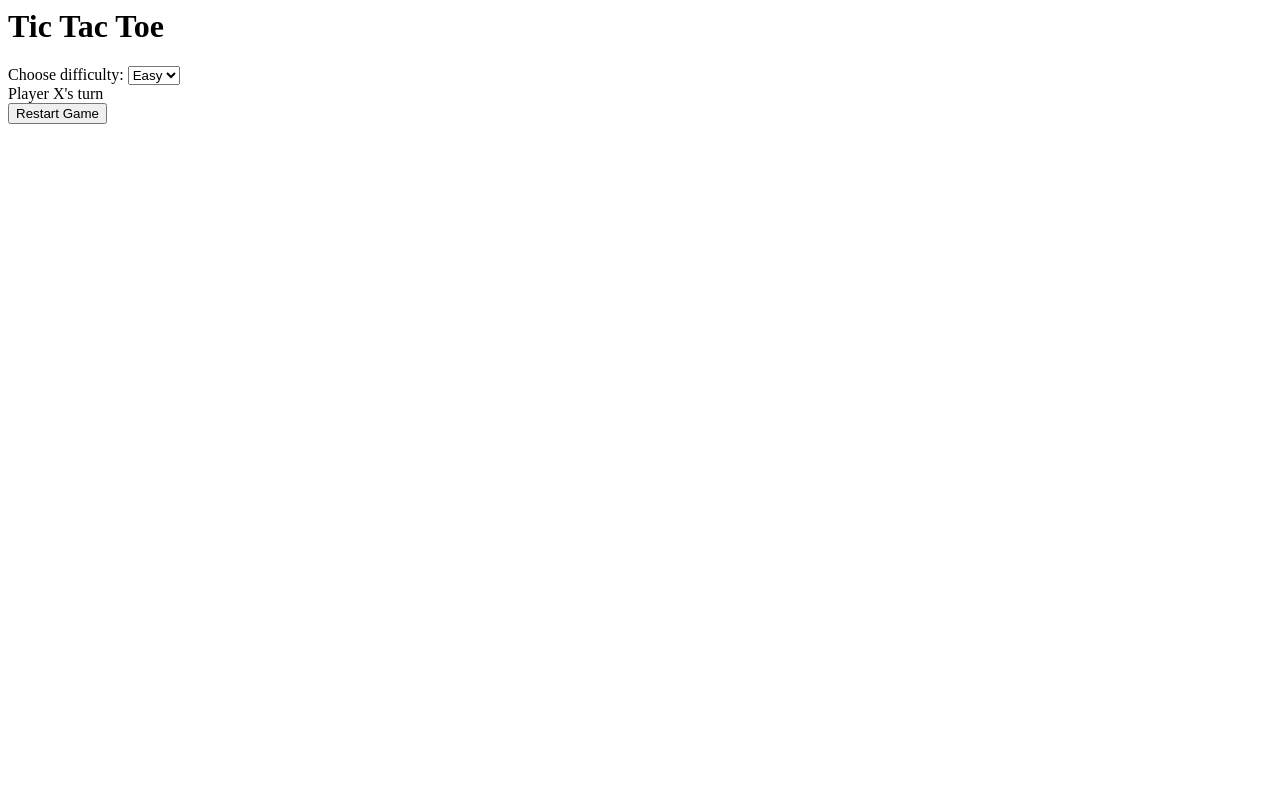
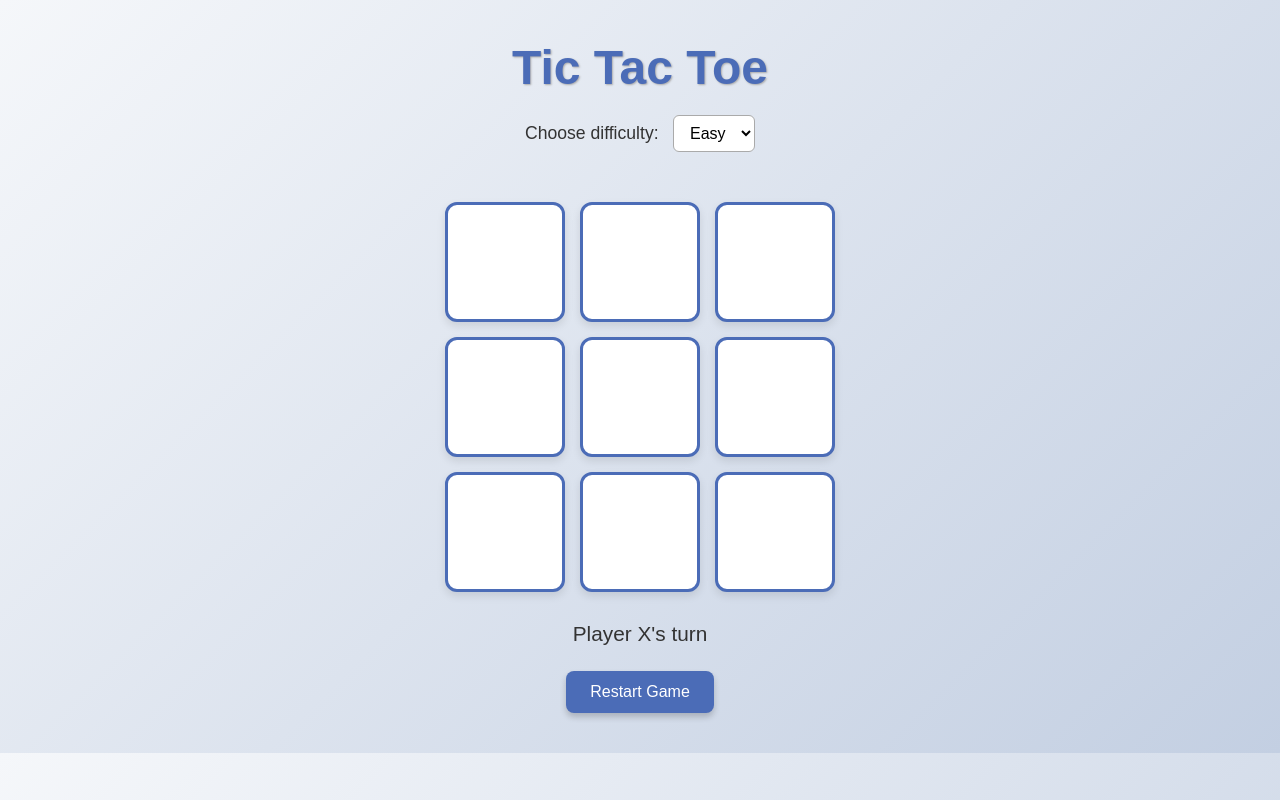
Before and after one commit to rayyansidat869-cyber/my-projects, a plain HTML site: page index (1).html in a window 1280 px wide. Drawn offline with Linux system fonts and the light colour scheme.

Commit message:
Update index (1).html

```diff
--- a/index (1).html
+++ b/index (1).html
@@ -1,3 +1,12 @@
+<!DOCTYPE html>
+<html lang="en">
+<head>
+  <meta charset="UTF-8" />
+  <meta name="viewport" content="width=device-width, initial-scale=1.0"/>
+  <title>Tic Tac Toe</title>
+  <link rel="stylesheet" href="style.css" />
+</head>
+<body>
   <h1>Tic Tac Toe</h1>
   <div>
     <label for="mode">Choose difficulty:</label>
@@ -9,3 +18,7 @@
   <div class="board" id="board"></div>
   <div id="status">Player X's turn</div>
   <button onclick="resetGame()">Restart Game</button>
+
+  <script src="script.js"></script>
+</body>
+</html>
```
Lines whose indentation alone changed are shown as unchanged.
